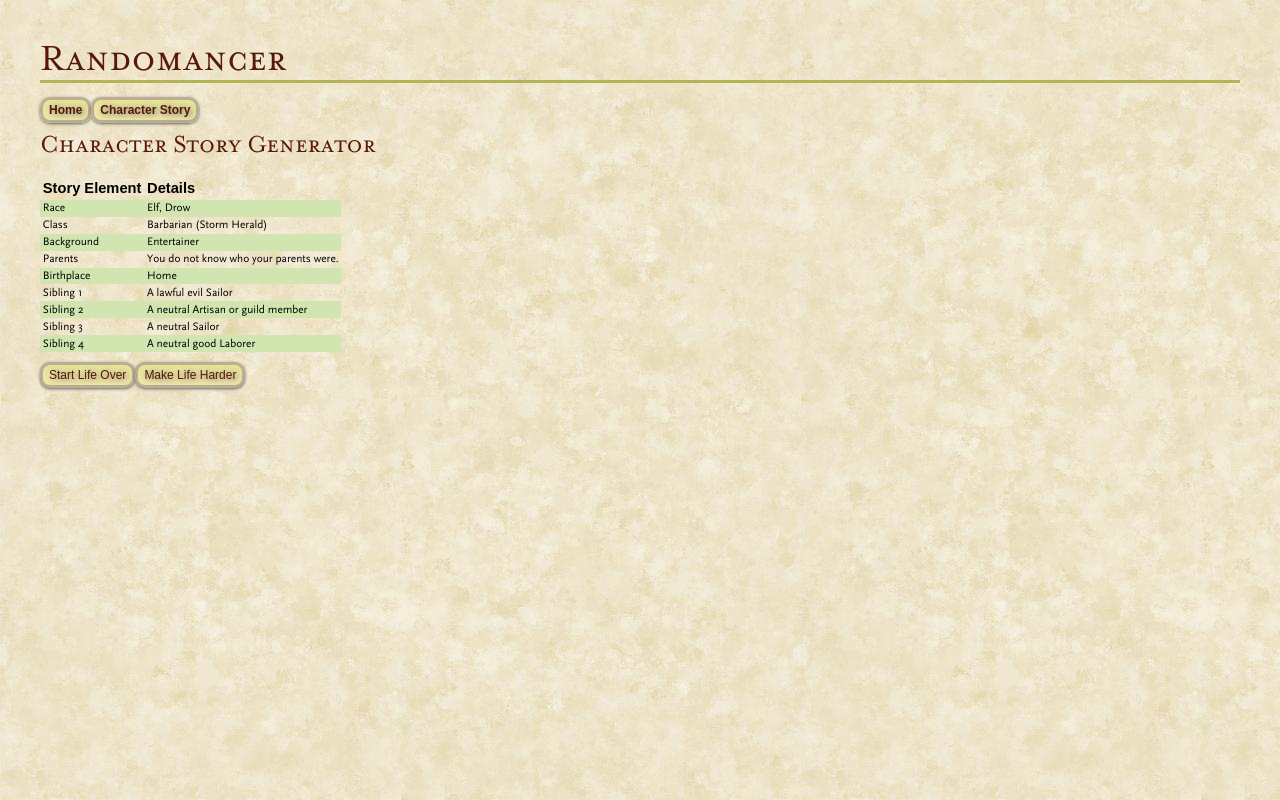
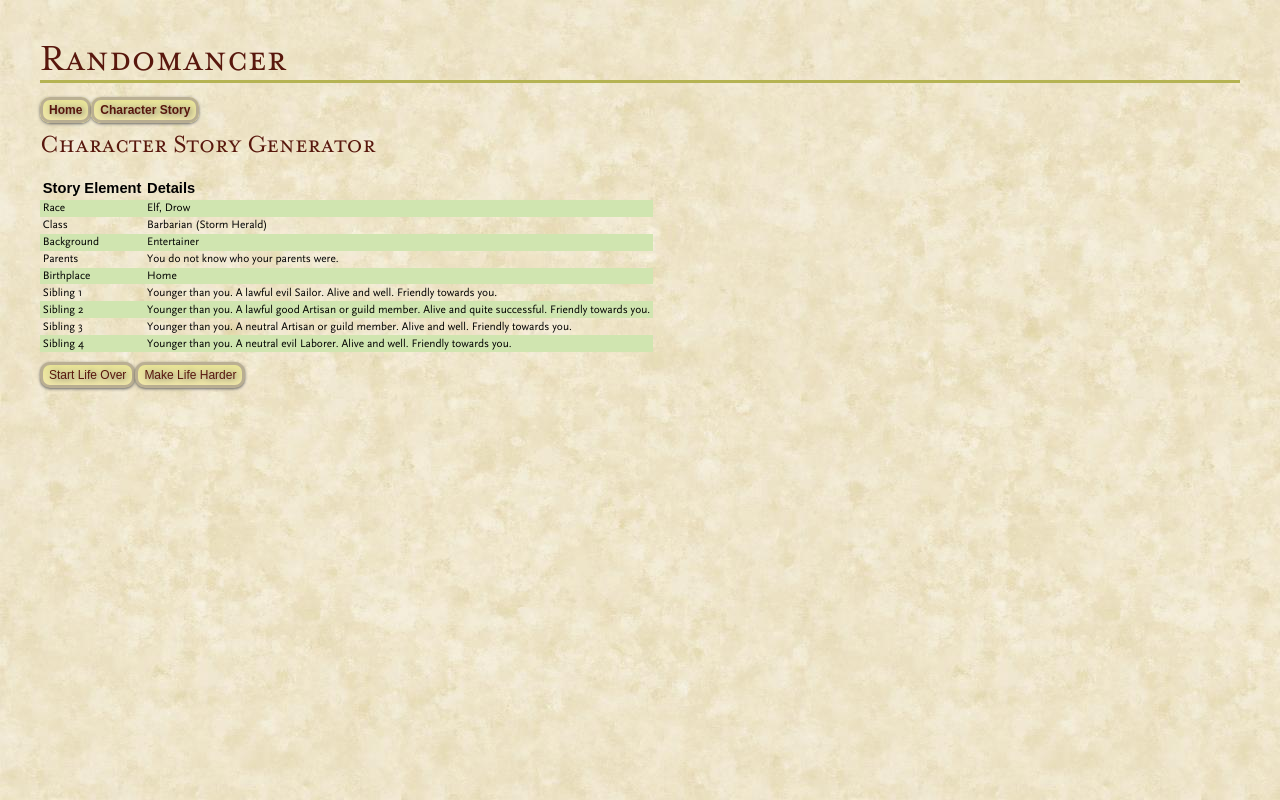
Before and after one commit to sshillyer/randomancer-ng, an Angular app: page /character-story in a window 1280 px wide. Built offline with nearby package versions, Linux system fonts and the light colour scheme; a web font is replaced by a local one.

Commit message:
Add birthOrder and relationship supplemental

```diff
--- a/src/app/sibling.service.ts
+++ b/src/app/sibling.service.ts
@@ -13,9 +13,10 @@ export class SiblingService {
     for (let i = 0; i < numberOfSiblings; i++) {
       const occupation = this.supplementalTableService.getRandomOccupation();
       const alignment = this.supplementalTableService.getRandomAlignment();
-      // const status = this.getRandomStatus();
-      // const relationship = this.getRandomRelationship();
-      const sibling = `A ${alignment} ${occupation}`;
+      const status = this.supplementalTableService.getRandomStatus();
+      const relationship = this.supplementalTableService.getRandomRelationship();
+      const birthOrder = this.supplementalTableService.getRandomBirthOrder();
+      const sibling = `${birthOrder}. A ${alignment} ${occupation}. ${status}. ${relationship} towards you.`;
       siblings[i] = sibling;
     }
     return siblings;
--- a/src/app/supplemental-table.service.ts
+++ b/src/app/supplemental-table.service.ts
@@ -112,4 +112,45 @@ export class SupplementalTableService {
         return'Wizard';
       }
     }
+
+    getRandomStatus(): string {
+      const roll = this.roll(3, 6);
+      if (roll <= 3) {
+        return 'Dead (roll on the Cause of Death table)';
+      } else if (roll <= 5) {
+        return 'Missing or unknown';
+      } else if (roll <= 6) {
+        return 'Alive, but doing poorly due to injury, financial trouble, or relationship difficulties';
+      } else if (roll <= 12) {
+        return 'Alive and well';
+      } else if (roll <= 15) {
+        return 'Alive and quite successful';
+      } else if (roll <= 17) {
+        return 'Alive and infamous';
+      } else {
+        return 'Alive and famous';
+      }
+    }
+
+    getRandomRelationship(): string {
+      const roll = this.roll(3, 4);
+      if (roll <= 4) {
+        return 'Hostile';
+      } else if (roll <= 10) {
+        return 'Friendly';
+      } else {
+        return 'Indifferent';
+    }
+  }
+
+    getRandomBirthOrder(): string {
+      const roll = this.roll(2, 6);
+      if (roll <= 2) {
+        return 'Your twin, triplet, or quadruplet';
+      } else if (roll <= 7) {
+        return 'Older than you';
+      } else {
+        return 'Younger than you';
+      }
+    }
 }
```
